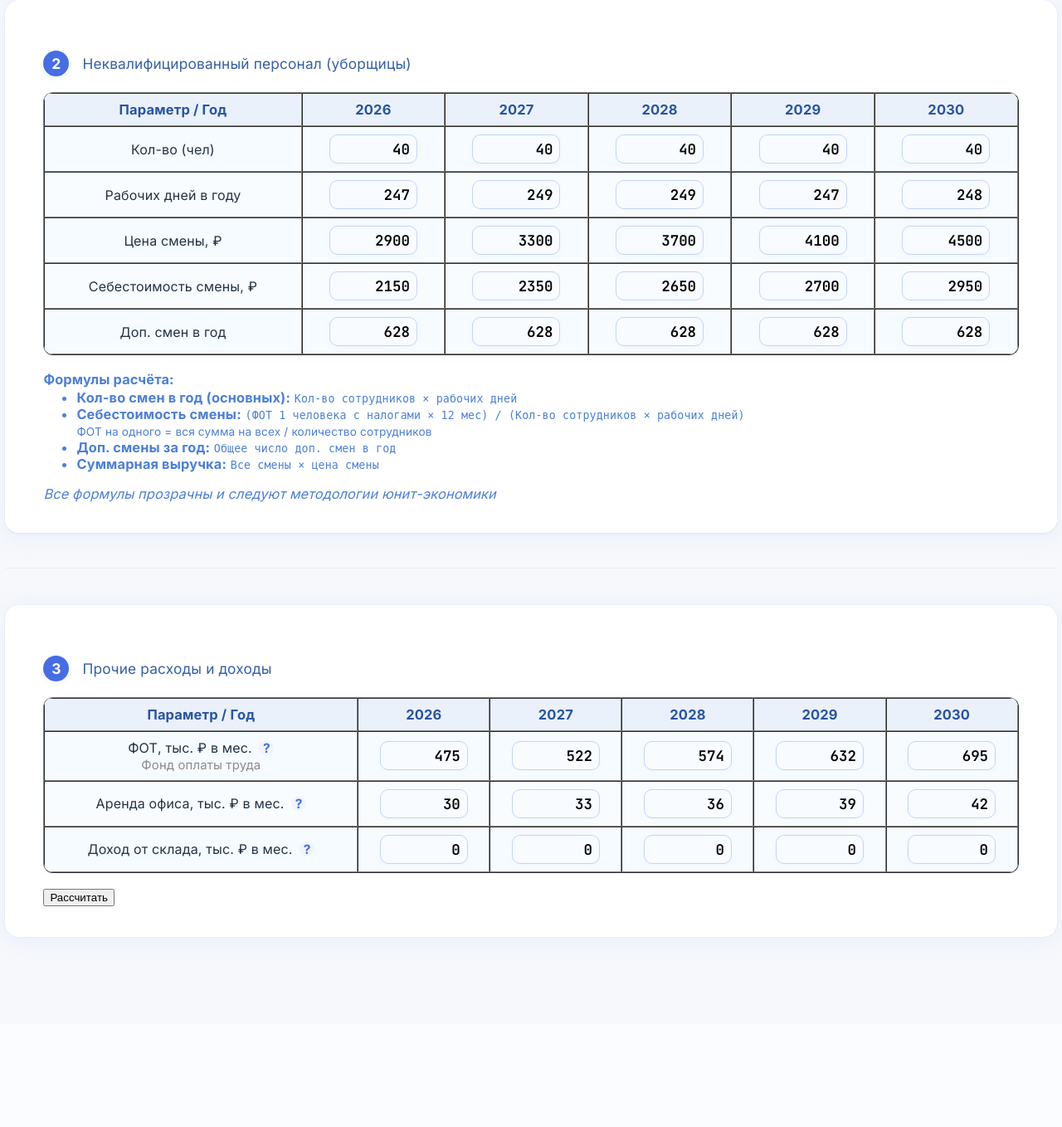
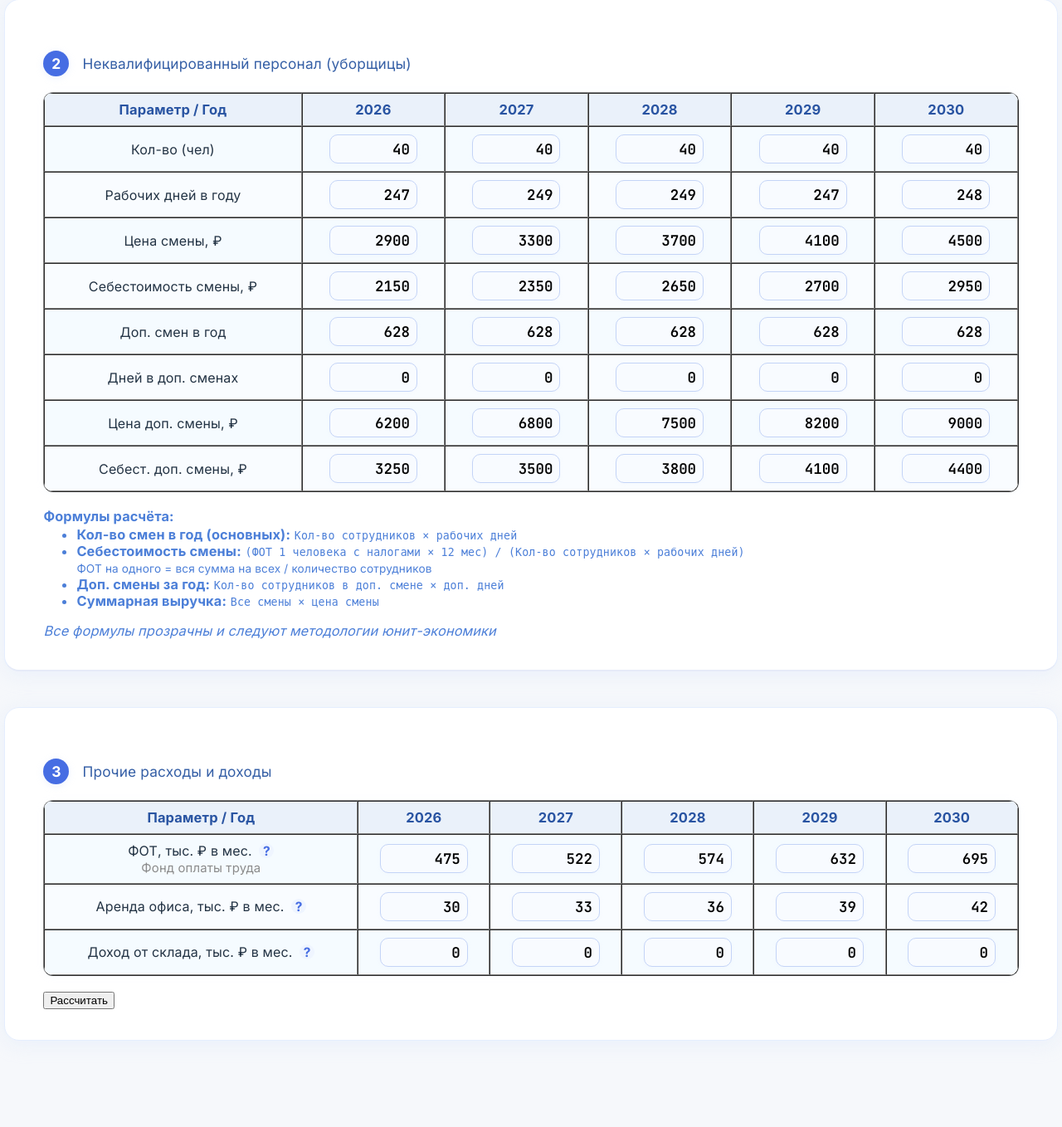
Before and after one commit to maslovmaksim92/tg_bots, a FastAPI app: page /unit-economy/multiyear in a window 1280 px wide. Shown: the part 1036-2394 px from the top of the page at 83% size. Before the commit the page ends 2166 px from the top, so only its background shows below. Run offline with FastAPI, Linux system fonts and the light colour scheme; parts of the project's set-up code (start-up, migrations or seed data) failed here and were passed over.

Commit message:
Update unit_economy_multiyear.html

```diff
--- a/unit_economy/templates/unit_economy_multiyear.html
+++ b/unit_economy/templates/unit_economy_multiyear.html
@@ -587,7 +587,24 @@
                 <td><input type="number" min="0" name="{{ year }}_nq_extra_shifts" value="{{ form[year]['nq_extra_shifts']|int_input }}"></td>
             {% endfor %}
         </tr>
-
+        <tr>
+            <td>Дней в доп. сменах</td>
+            {% for year in YEARS %}
+                <td><input type="number" min="0" name="{{ year }}_nq_extra_days" value="{{ form[year]['nq_extra_days']|int_input }}"></td>
+            {% endfor %}
+        </tr>
+        <tr>
+            <td>Цена доп. смены, ₽</td>
+            {% for year in YEARS %}
+                <td><input type="number" min="0" name="{{ year }}_nq_extra_price" value="{{ form[year]['nq_extra_price']|int_input }}"></td>
+            {% endfor %}
+        </tr>
+        <tr>
+            <td>Себест. доп. смены, ₽</td>
+            {% for year in YEARS %}
+                <td><input type="number" min="0" name="{{ year }}_nq_extra_cost" value="{{ form[year]['nq_extra_cost']|int_input }}"></td>
+            {% endfor %}
+        </tr>
     </table>
 
     <!-- Формулы расчёта под таблицей (методология) -->
@@ -602,9 +619,8 @@
                 <br><small>ФОТ на одного = вся сумма на всех / количество сотрудников</small>
             </li>
             <li>
-    <b>Доп. смены за год:</b> <code>Общее число доп. смен в год</code>
+                <b>Доп. смены за год:</b> <code>Кол-во сотрудников в доп. смене × доп. дней</code>
             </li>
-
             <li>
                 <b>Суммарная выручка:</b> <code>Все смены × цена смены</code>
             </li>
@@ -612,7 +628,7 @@
         <i>Все формулы прозрачны и следуют методологии юнит-экономики</i>
     </div>
 </div>
-    <hr class="section-divider">
+
     <!-- 3. Прочие расходы и доходы -->
     <div class="card-section">
         <div class="stepper">
```
Lines whose indentation alone changed are shown as unchanged.
